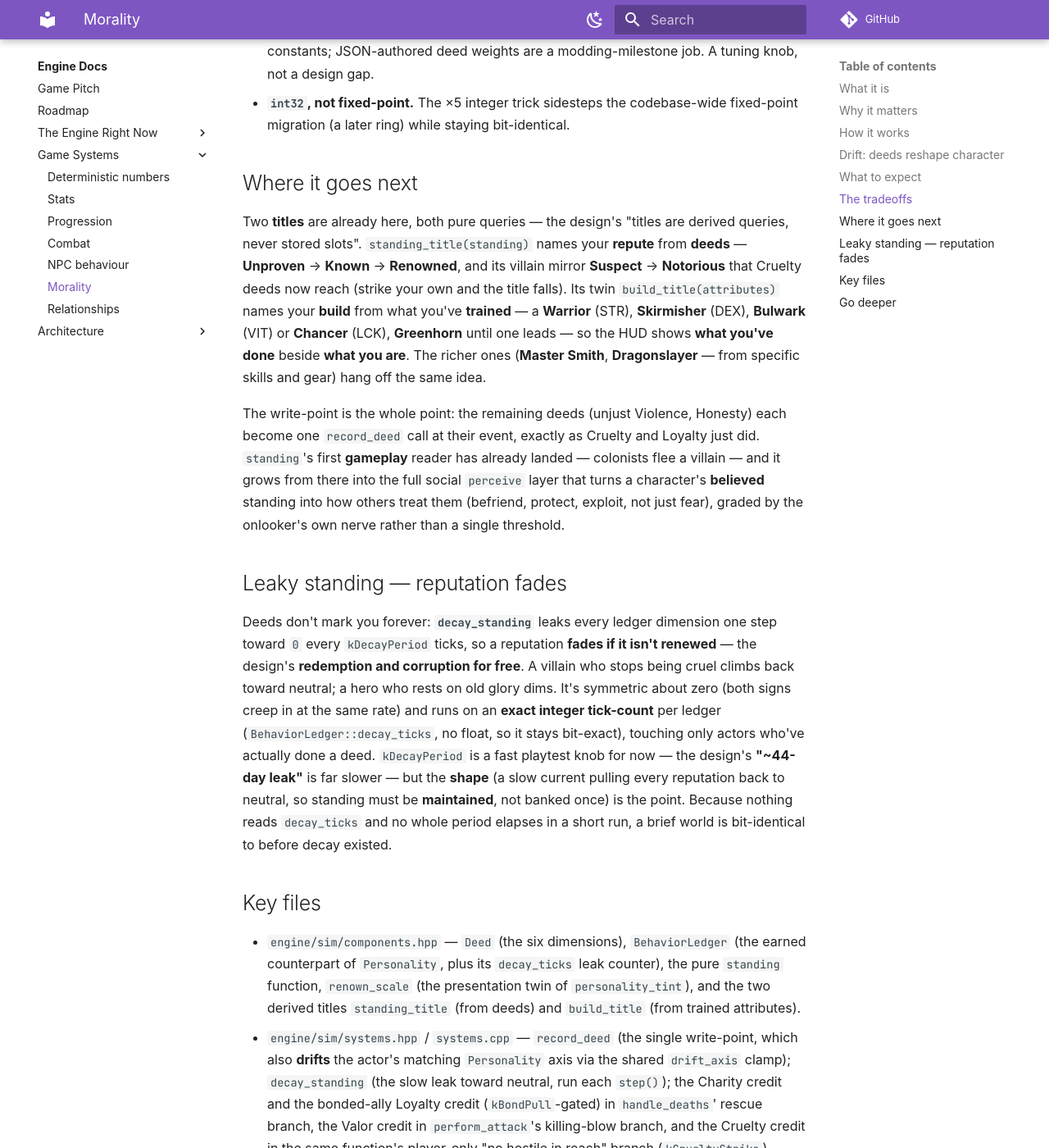
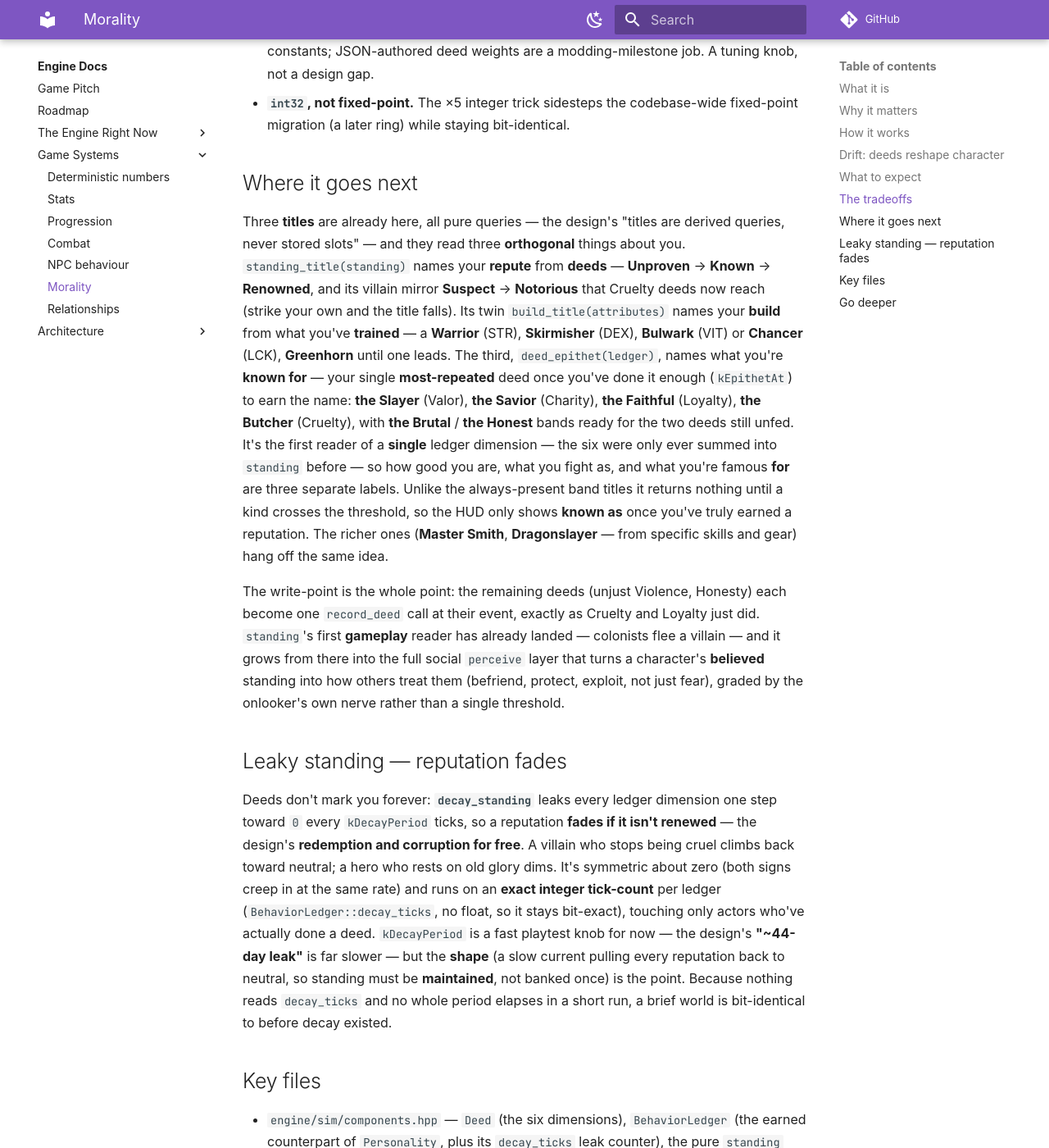
Before and after one commit to IsItJeff/game-engine, an MkDocs documentation site: the page built from docs/engine/morality.md, in a window 1280 px wide and 1400 px high, scrolled down 4962 px. Shown: the whole window at 82% size. Built offline with MkDocs 1.6.1 and Material for MkDocs 9.7.7, drawn with Linux system fonts in a browser that asks for light colours; some web fonts are replaced; comment, search, counter and statistics services are not loaded; some of the changed text lies outside the part shown.

Commit message:
Add deed_epithet: a third derived-recognition title from the dominant deed (#125)
The BehaviorLedger has always tracked all six Deed kinds separately, but
only the collapsed signed standing() scalar ever read them. deed_epithet is
the first reader of a single dimension: it names what you are KNOWN FOR —
your most-repeated deed once it crosses kEpithetAt (=3, "three of a kind").

- components.hpp: kEpithetAt + deed_epithet(led). Pure argmax over dims
  (strict > so the earliest-declared Deed wins ties), nullptr below the
  threshold, else a switch -> the Slayer (Valor) / the Savior (Charity) /
  the Faithful (Loyalty) / the Butcher (Cruelty), with the Brutal / the
  Honest bands ready for the two deeds still unfed (mirrors standing_title
  shipping its villain bands early).
- main.cpp: a "known as: %s" HUD line inside the existing standing block,
  omitted until an epithet is earned.
- test + morality.md docs (Two -> Three titles).

Three orthogonal derived titles now: standing_title = how good/bad,
build_title = what fighter, deed_epithet = what you're known for. On a
Cruelty/Valor tie infamy sticks (the Butcher over the Slayer). Fully
bit-identical: deed_epithet is HUD-only, never read by any sim system, so
every replay is byte-identical; suite 2164/220 -> 2170/221.

Co-authored-by: Claude Opus 4.8 (1M context) <noreply@anthropic.com>

```diff
--- a/docs/engine/morality.md
+++ b/docs/engine/morality.md
@@ -190,13 +190,20 @@ record nothing.
 
 ## Where it goes next
 
-Two **titles** are already here, both pure queries — the design's "titles are derived queries,
-never stored slots". `standing_title(standing)` names your *repute* from **deeds** — *Unproven* →
-*Known* → *Renowned*, and its villain mirror *Suspect* → *Notorious* that Cruelty deeds now reach
-(strike your own and the title falls). Its twin `build_title(attributes)` names your *build* from
-what you've **trained** — a *Warrior* (STR), *Skirmisher* (DEX), *Bulwark* (VIT) or *Chancer* (LCK),
-*Greenhorn* until one leads — so the HUD shows *what you've done* beside *what you are*. The richer
-ones (*Master Smith*, *Dragonslayer* — from specific skills and gear) hang off the same idea.
+Three **titles** are already here, all pure queries — the design's "titles are derived queries,
+never stored slots" — and they read three *orthogonal* things about you. `standing_title(standing)`
+names your *repute* from **deeds** — *Unproven* → *Known* → *Renowned*, and its villain mirror
+*Suspect* → *Notorious* that Cruelty deeds now reach (strike your own and the title falls). Its twin
+`build_title(attributes)` names your *build* from what you've **trained** — a *Warrior* (STR),
+*Skirmisher* (DEX), *Bulwark* (VIT) or *Chancer* (LCK), *Greenhorn* until one leads. The third,
+`deed_epithet(ledger)`, names what you're **known for** — your single *most-repeated* deed once you've
+done it enough (`kEpithetAt`) to earn the name: *the Slayer* (Valor), *the Savior* (Charity), *the
+Faithful* (Loyalty), *the Butcher* (Cruelty), with *the Brutal* / *the Honest* bands ready for the
+two deeds still unfed. It's the first reader of a **single** ledger dimension — the six were only ever
+summed into `standing` before — so how good you are, what you fight as, and what you're famous *for*
+are three separate labels. Unlike the always-present band titles it returns nothing until a kind
+crosses the threshold, so the HUD only shows *known as* once you've truly earned a reputation. The
+richer ones (*Master Smith*, *Dragonslayer* — from specific skills and gear) hang off the same idea.
 
 The write-point is the whole point: the remaining deeds (unjust Violence, Honesty)
 each become one `record_deed` call at their event, exactly as Cruelty and Loyalty just did. `standing`'s
@@ -222,8 +229,9 @@ bit-identical to before decay existed.
 
 - `engine/sim/components.hpp` — `Deed` (the six dimensions), `BehaviorLedger` (the
   earned counterpart of `Personality`, plus its `decay_ticks` leak counter), the pure `standing`
-  function, `renown_scale` (the presentation twin of `personality_tint`), and the two derived titles
-  `standing_title` (from deeds) and `build_title` (from trained attributes).
+  function, `renown_scale` (the presentation twin of `personality_tint`), and the three derived titles
+  `standing_title` (repute from deeds), `build_title` (from trained attributes), and `deed_epithet`
+  (what you're known for — the dominant single ledger dimension, past `kEpithetAt`).
 - `engine/sim/systems.hpp` / `systems.cpp` — `record_deed` (the single write-point,
   which also **drifts** the actor's matching `Personality` axis via the shared `drift_axis` clamp);
   `decay_standing` (the slow leak toward neutral, run each `step()`); the Charity credit and the
@@ -234,9 +242,11 @@ bit-identical to before decay existed.
   a just-reaped colonist (`kBondFriendAt`-gated) loses a step of bravery.
 - `game/app/main.cpp` — `draw_entities` scales a dot's radius by `renown_scale(standing(...))`
   so standing reads on screen *both ways* (heroes swell, villains shrink), and the debug HUD
-  shows the player's `standing` number and both titles (`standing_title` and `build_title`).
+  shows the player's `standing` number and all three titles (`standing_title`, `build_title`, and
+  the `known as` epithet, shown only once a deed kind crosses `kEpithetAt`).
 - `tests/sim/test_simulation.cpp` — the funnel + signed formula, the wired deeds with
-  player==NPC parity, the lazy no-deed-no-ledger path, and `renown_scale`.
+  player==NPC parity, the lazy no-deed-no-ledger path, `renown_scale`, and `deed_epithet` (threshold,
+  dominant-dimension pick, and the fixed tie order).
 
 ## Go deeper
 
```
Also changed, not shown: 3 other files.
